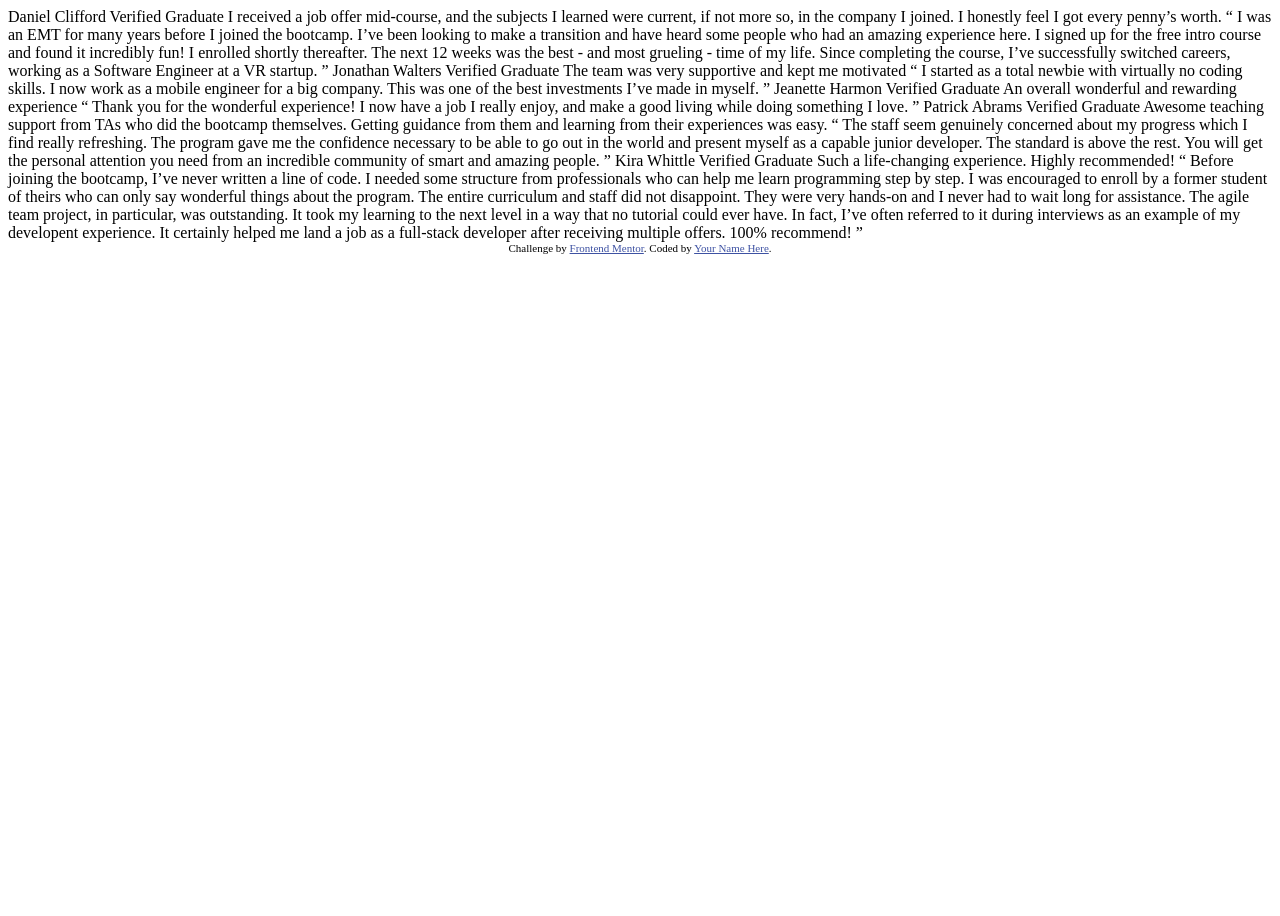
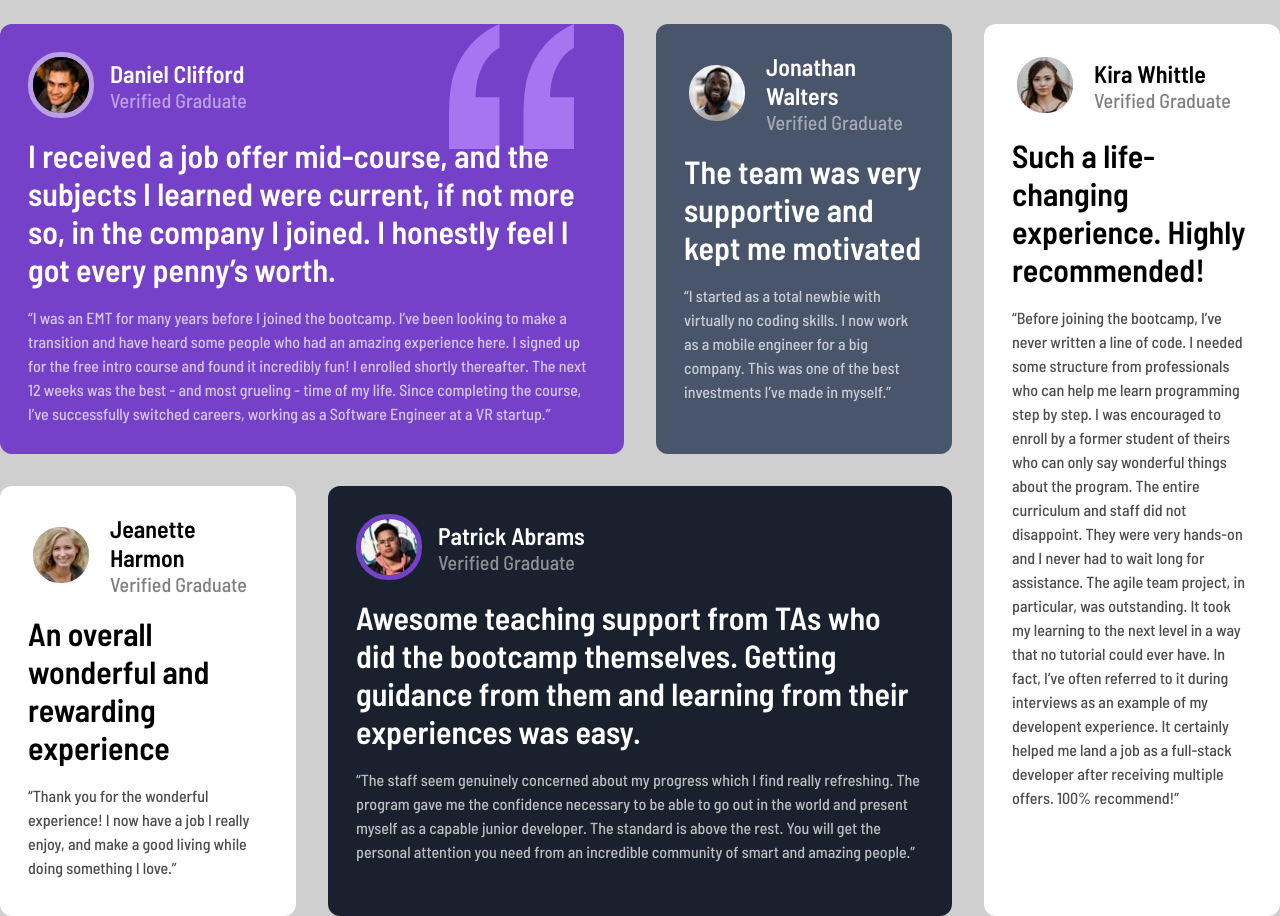
Before and after one commit to Durban86/frontendmentor-testimonial-grid-section, a plain HTML site: page index.html in a window 1280 px wide. Before the commit the page ends 800 px from the top, so only its background shows below. Drawn offline with Linux system fonts and the light colour scheme.

Commit message:
project complete

```diff
--- a/index.html
+++ b/index.html
@@ -5,72 +5,97 @@
   <meta name="viewport" content="width=device-width, initial-scale=1.0"> <!-- displays site properly based on user's device -->
 
   <link rel="icon" type="image/png" sizes="32x32" href="./images/favicon-32x32.png">
-
+  <link rel="stylesheet" href="style.css">
   <title>Frontend Mentor | [Challenge Name Here]</title>
 
-  <!-- Feel free to remove these styles or customise in your own stylesheet 👍 -->
-  <style>
-    .attribution { font-size: 11px; text-align: center; }
-    .attribution a { color: hsl(228, 45%, 44%); }
-  </style>
 </head>
 <body>
-  Daniel Clifford
-  Verified Graduate
-
-  I received a job offer mid-course, and the subjects I learned were current, if not more so,
-  in the company I joined. I honestly feel I got every penny’s worth.
-
-  “ I was an EMT for many years before I joined the bootcamp. I’ve been looking to make a
+  <main class="container">
+    <div class="card daniel">
+      <div class="card-top">
+        <img src="images/image-daniel.jpg" alt="Daniel profile image">
+        <div class="name-wrapper">
+          <p class="name">Daniel Clifford</p>
+          <p class="title">Verified Graduate</p>
+        </div>
+      </div>
+      <h1>I received a job offer mid-course, and the subjects I learned were current, if not more so,
+        in the company I joined. I honestly feel I got every penny’s worth.</h1>
+      <p class="quote">
+        “I was an EMT for many years before I joined the bootcamp. I’ve been looking to make a
         transition and have heard some people who had an amazing experience here. I signed up
         for the free intro course and found it incredibly fun! I enrolled shortly thereafter.
         The next 12 weeks was the best - and most grueling - time of my life. Since completing
-  the course, I’ve successfully switched careers, working as a Software Engineer at a VR startup. ”
-
-  Jonathan Walters
-  Verified Graduate
-
-  The team was very supportive and kept me motivated
-
-  “ I started as a total newbie with virtually no coding skills. I now work as a mobile engineer
-  for a big company. This was one of the best investments I’ve made in myself. ”
-
-  Jeanette Harmon
-  Verified Graduate
-
-  An overall wonderful and rewarding experience
-
-  “ Thank you for the wonderful experience! I now have a job I really enjoy, and make a good living
-  while doing something I love. ”
-
-  Patrick Abrams
-  Verified Graduate
-
-  Awesome teaching support from TAs who did the bootcamp themselves. Getting guidance from them and
-  learning from their experiences was easy.
-
-  “ The staff seem genuinely concerned about my progress which I find really refreshing. The program
+        the course, I’ve successfully switched careers, working as a Software Engineer at a VR startup.”
+      </p>
+    </div>
+    <div class="card jonathan">
+      <div class="card-top">
+        <img src="images/image-jonathan.jpg" alt="Jonathan profile image">
+        <div class="name-wrapper">
+          <p class="name">Jonathan Walters</p>
+          <p class="title">Verified Graduate</p>
+        </div>
+      </div>
+      <h1>The team was very supportive and kept me motivated</h1>
+      <p class="quote">
+        “I started as a total newbie with virtually no coding skills. I now work as a mobile engineer
+        for a big company. This was one of the best investments I’ve made in myself.”
+      </p>
+    </div>
+    <div class="card jeanette">
+      <div class="card-top">
+        <img src="images/image-jeanette.jpg" alt="Jeanette profile image">
+        <div class="name-wrapper">
+          <p class="name">Jeanette Harmon</p>
+          <p class="title">Verified Graduate</p>
+        </div>
+      </div>
+      <h1>An overall wonderful and rewarding experience</h1>
+      <p class="quote">
+        “Thank you for the wonderful experience! I now have a job I really enjoy, and make a good living
+        while doing something I love.”
+      </p>
+    </div>
+    <div class="card patrick">
+      <div class="card-top">
+        <img src="images/image-patrick.jpg" alt="Patrick profile image">
+        <div class="name-wrapper">
+          <p class="name">Patrick Abrams</p>
+          <p class="title">Verified Graduate</p>
+        </div>
+      </div>
+      <h1>Awesome teaching support from TAs who did the bootcamp themselves. Getting guidance from them and
+        learning from their experiences was easy.</h1>
+      <p class="quote">
+        “The staff seem genuinely concerned about my progress which I find really refreshing. The program
         gave me the confidence necessary to be able to go out in the world and present myself as a capable
         junior developer. The standard is above the rest. You will get the personal attention you need from
-  an incredible community of smart and amazing people. ”
-
-  Kira Whittle
-  Verified Graduate
-
-  Such a life-changing experience. Highly recommended!
-
-  “ Before joining the bootcamp, I’ve never written a line of code. I needed some structure from
+        an incredible community of smart and amazing people.”
+      </p>
+    </div>
+    <div class="card kira">
+      <div class="card-top">
+        <img src="images/image-kira.jpg" alt="Kira profile image">
+        <div class="name-wrapper">
+          <p class="name">Kira Whittle</p>
+          <p class="title">Verified Graduate</p>
+        </div>
+      </div>
+      <h1>Such a life-changing experience. Highly recommended!</h1>
+      <p class="quote">
+        “Before joining the bootcamp, I’ve never written a line of code. I needed some structure from
         professionals who can help me learn programming step by step. I was encouraged to enroll by a former
         student of theirs who can only say wonderful things about the program. The entire curriculum and staff
         did not disappoint. They were very hands-on and I never had to wait long for assistance. The agile team
         project, in particular, was outstanding. It took my learning to the next level in a way that no tutorial
         could ever have. In fact, I’ve often referred to it during interviews as an example of my developent
         experience. It certainly helped me land a job as a full-stack developer after receiving multiple offers.
-  100% recommend! ”
+        100% recommend!”
+      </p>
+    </div>
+  </main>
 
-  <div class="attribution">
-    Challenge by <a href="https://www.frontendmentor.io?ref=challenge" target="_blank">Frontend Mentor</a>.
-    Coded by <a href="#">Your Name Here</a>.
-  </div>
+
 </body>
 </html>
--- a/style.css
+++ b/style.css
@@ -1 +1,158 @@
 @import url('https://fonts.googleapis.com/css2?family=Barlow+Semi+Condensed:wght@500;600&display=swap');
+
+* {
+    margin: 0;
+    padding: 0;
+    box-sizing: border-box;
+}
+
+body {
+    display: flex;
+    justify-content: center;
+    align-items: center;
+    min-height: 100vh;
+    font-family: 'Barlow Semi Condensed', sans-serif;
+    background-color: hsl(0, 0%, 81%);
+}
+
+.container {
+    width: 375px;
+    display: grid;
+    grid-template-columns: 1fr;
+    gap: 16px;
+    margin-top: 24px;
+}
+
+.card {
+    display: flex;
+    flex-direction: column;
+    border-radius: 12px;
+    padding: 28px;
+}
+
+.daniel {
+    background-color: hsl(263, 55%, 52%);
+    background-image: url(images/bg-pattern-quotation.svg);
+    background-position: right 10% top;
+    background-repeat: no-repeat;
+    background-size: 125px 125px;
+}
+
+.jonathan {
+    background-color: hsl(217, 19%, 35%);
+}
+
+.patrick {
+    background-color: hsl(219, 29%, 14%);
+}
+
+.jeanette, .kira {
+    background-color: hsl(0, 0%, 100%);
+}
+
+.card-top {
+    display: flex;
+    align-items: center;
+}
+
+.card-top img {
+    border-radius: 32px;
+    margin-right: 16px;
+    border: 5px solid;
+}
+
+.daniel .card-top img {
+    border: 5px solid hsla(0, 0%, 100%, 0.5);
+}
+
+.patrick .card-top img {
+    border: 5px solid hsl(263, 55%, 52%);
+}
+
+.jonathan .card-top img,
+.jeanette .card-top img,
+.kira .card-top img {
+    border: 5px solid hsla(0, 0%, 100%, 0);
+}
+
+.name-container {
+    display: flex;
+    flex-direction: column;
+    justify-content: space-between;
+}
+
+.name {
+    font-size: 24px;
+    font-weight: 600;
+}
+
+.title {
+    font-size: 20px;
+    color: hsla(0, 0%, 0%, 0.5);
+}
+
+.daniel .name-wrapper .name,
+.patrick .name-wrapper .name,
+.jonathan .name-wrapper .name {
+    color:hsl(0, 0%, 100%);
+}
+
+.daniel .name-wrapper .title,
+.patrick .name-wrapper .title,
+.jonathan .name-wrapper .title {
+    color:hsla(0, 0%, 100%, 0.5);
+}
+
+h1 {
+    font-weight: 600;
+    margin: 18px 0;
+}
+
+.quote {
+    font-size: 16px;
+    line-height: 1.5;
+    color: hsla(0, 0%, 0%, 0.7);
+}
+
+.daniel h1,
+.patrick h1,
+.jonathan h1 {
+    color: hsl(0, 0%, 100%);
+}
+
+.daniel .quote,
+.patrick .quote,
+.jonathan .quote {
+    color: hsla(0, 0%, 100%, 0.7);
+}
+
+@media (min-width: 1200px) {
+    .container {
+        width: 1440px;
+        grid-template-columns: repeat(4, 1fr);
+        grid-template-rows: repeat(2, 1fr);
+        gap: 32px;
+
+    }
+    .card {
+        justify-content: flex-start;
+    }
+    .daniel {
+        grid-column: 1/3;
+    }
+    .jonathan {
+        grid-column: 3/4;
+    }
+    .jeanette {
+        grid-column: 1/2;
+        grid-row: 2/3;
+    }
+    .patrick {
+        grid-column: 2/4;
+        grid-row: 2/3;
+    }
+    .kira {
+        grid-column: 4/5;
+        grid-row: 1/3;
+    }
+}
```
Lines whose indentation alone changed are shown as unchanged.
